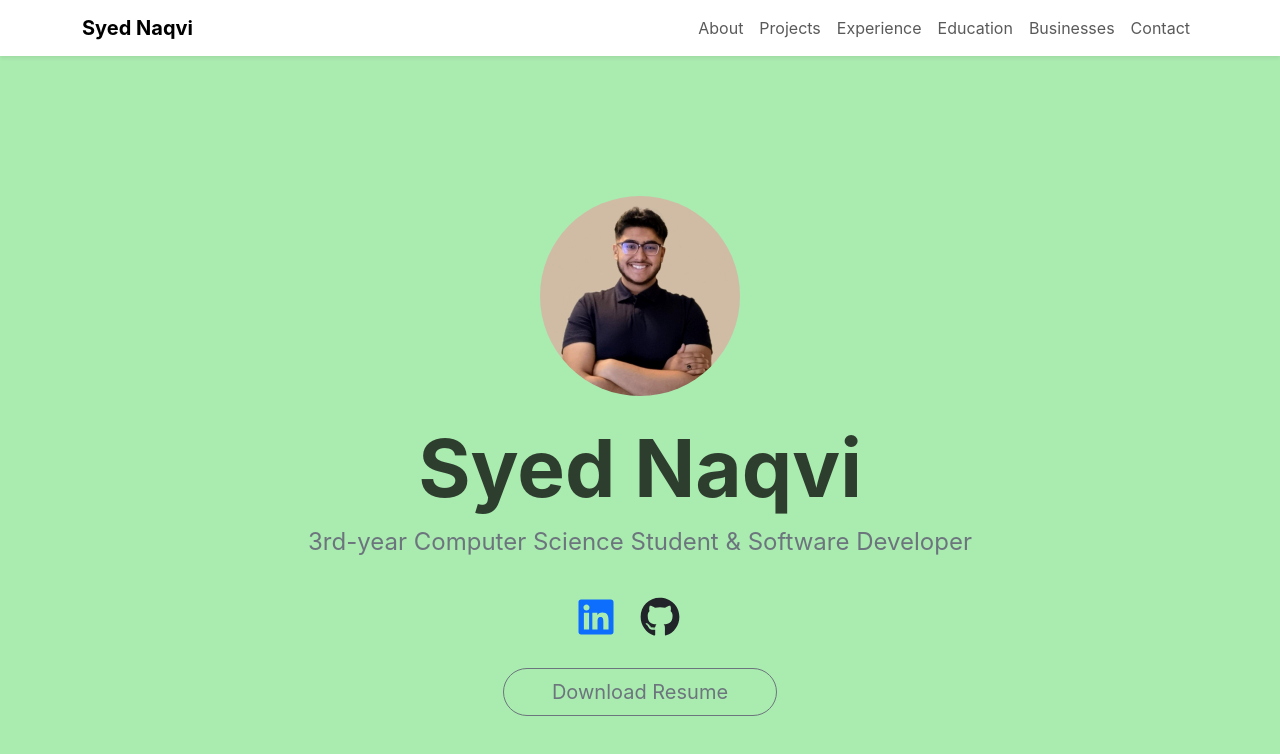
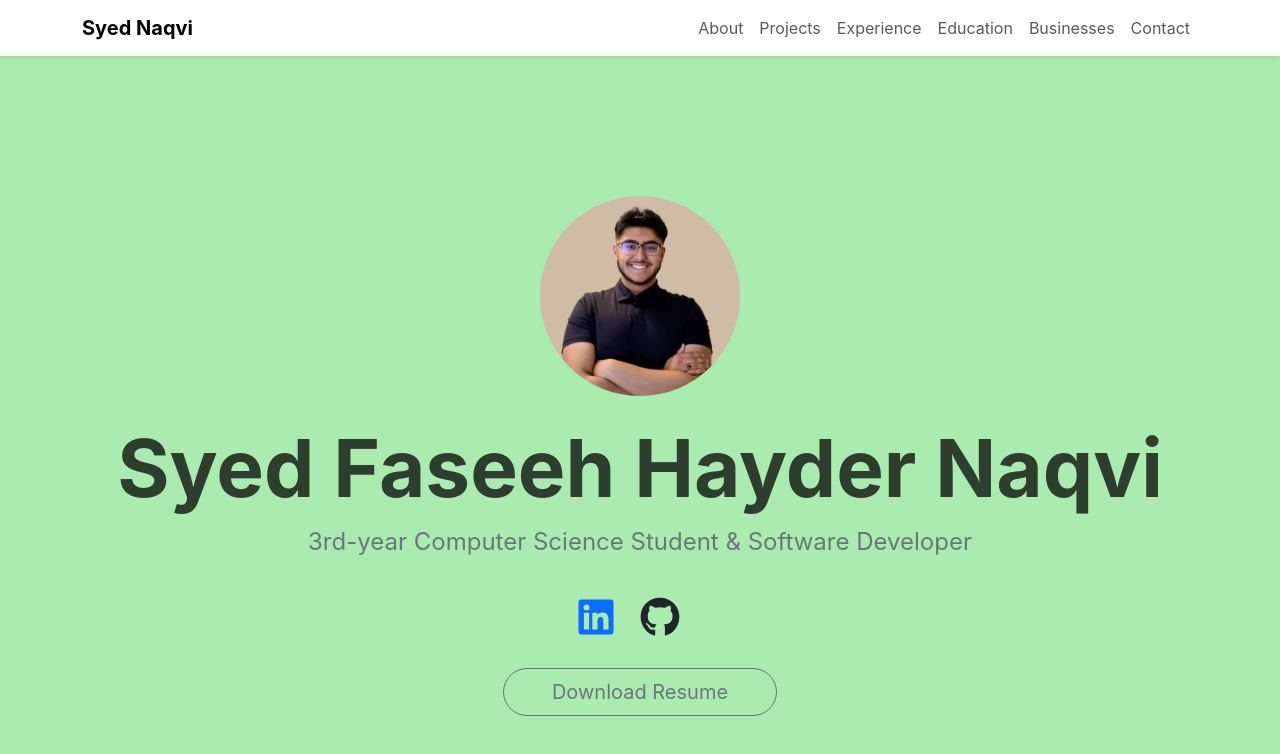
Before and after one commit to Faseeh-Naqvi/faseeh.ca, a React (Create React App) app in the folder my-portfolio/: page / in a window 1280 px wide. Shown: the top 754 px of the page. Built offline with nearby package versions, Linux system fonts and the light colour scheme.

Commit message:
feat: Update homepage URL and add deployment scripts; modify profile details

```diff
--- a/my-portfolio/package.json
+++ b/my-portfolio/package.json
@@ -1,6 +1,7 @@
 {
   "name": "my-portfolio",
   "version": "0.1.0",
+  "homepage": "https://Faseeh-Naqvi.github.io/my-portfolio",
   "private": true,
   "dependencies": {
     "@testing-library/dom": "^10.4.0",
@@ -19,6 +20,8 @@
     "web-vitals": "^2.1.4"
   },
   "scripts": {
+    "predeploy": "npm run build && cp build/index.html build/404.html",
+    "deploy": "gh-pages -d build",
     "start": "react-scripts start",
     "build": "react-scripts build",
     "test": "react-scripts test",
@@ -41,5 +44,8 @@
       "last 1 firefox version",
       "last 1 safari version"
     ]
+  },
+  "devDependencies": {
+    "gh-pages": "^6.3.0"
   }
 }
--- a/my-portfolio/src/pages/Home.js
+++ b/my-portfolio/src/pages/Home.js
@@ -8,13 +8,13 @@ export default function Home() {
       {/* Profile Image */}
       <img
         src="/images/profile.jpeg"
-        alt="Syed Naqvi"
+        alt="my profile picture"
         className="rounded-circle mb-4"
         style={{ width: '200px', height: '200px', objectFit: 'cover' }}
       />
 
       {/* Name */}
-      <h1 className="display-1 fw-bold mb-2">Syed Naqvi</h1>
+      <h1 className="display-1 fw-bold mb-2">Syed Faseeh Hayder Naqvi</h1>
       <p className="fs-4 mb-4 text-secondary">
         3rd-year Computer Science Student & Software Developer
       </p>
```
Also changed, not shown: 1 other file (tests, documents, lock files or other folders).
